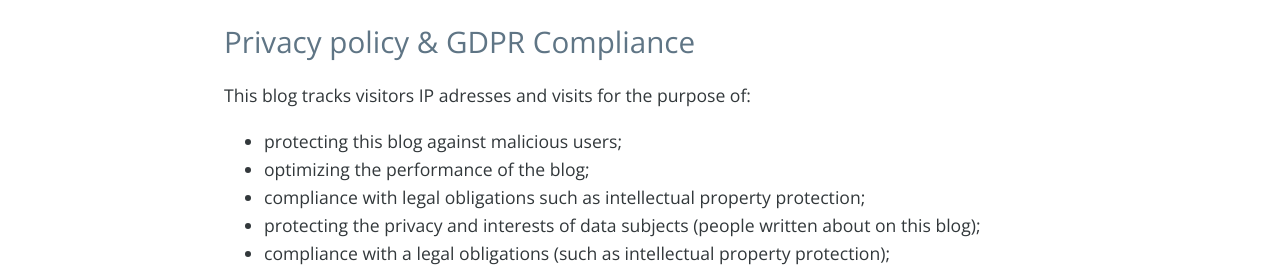
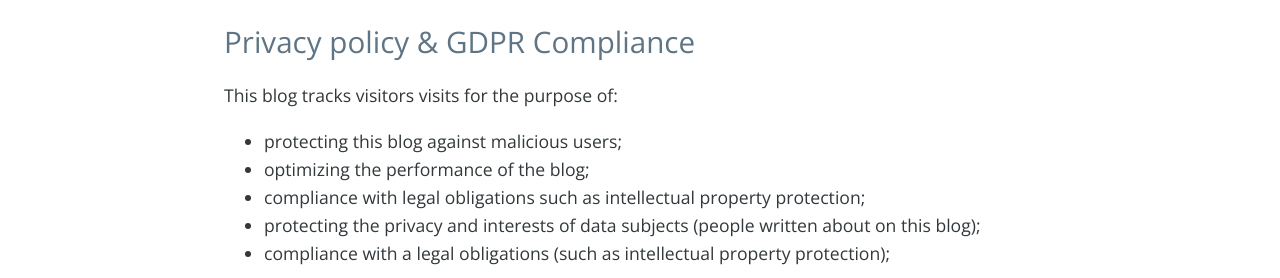
Before and after one commit to fprisse/Weblog, a Jekyll site: the page built from gdpr.md, in a window 1280 px wide. Shown: the part 296-574 px from the top of the page. Built offline with Jekyll 4.4.1, drawn with Linux system fonts in a browser that asks for light colours; nearby versions of some CDN libraries; comment, search, counter and statistics services are not loaded.

Commit message:
Update gdpr.md

```diff
--- a/gdpr.md
+++ b/gdpr.md
@@ -4,7 +4,7 @@
 permalink: /gdpr/
 ---
 
-This blog tracks visitors IP adresses and visits for the purpose of:
+This blog tracks visitors visits for the purpose of:
  - protecting this blog against malicious users;
  - optimizing the performance of the blog;
  - compliance with legal obligations such as intellectual property protection;
```
